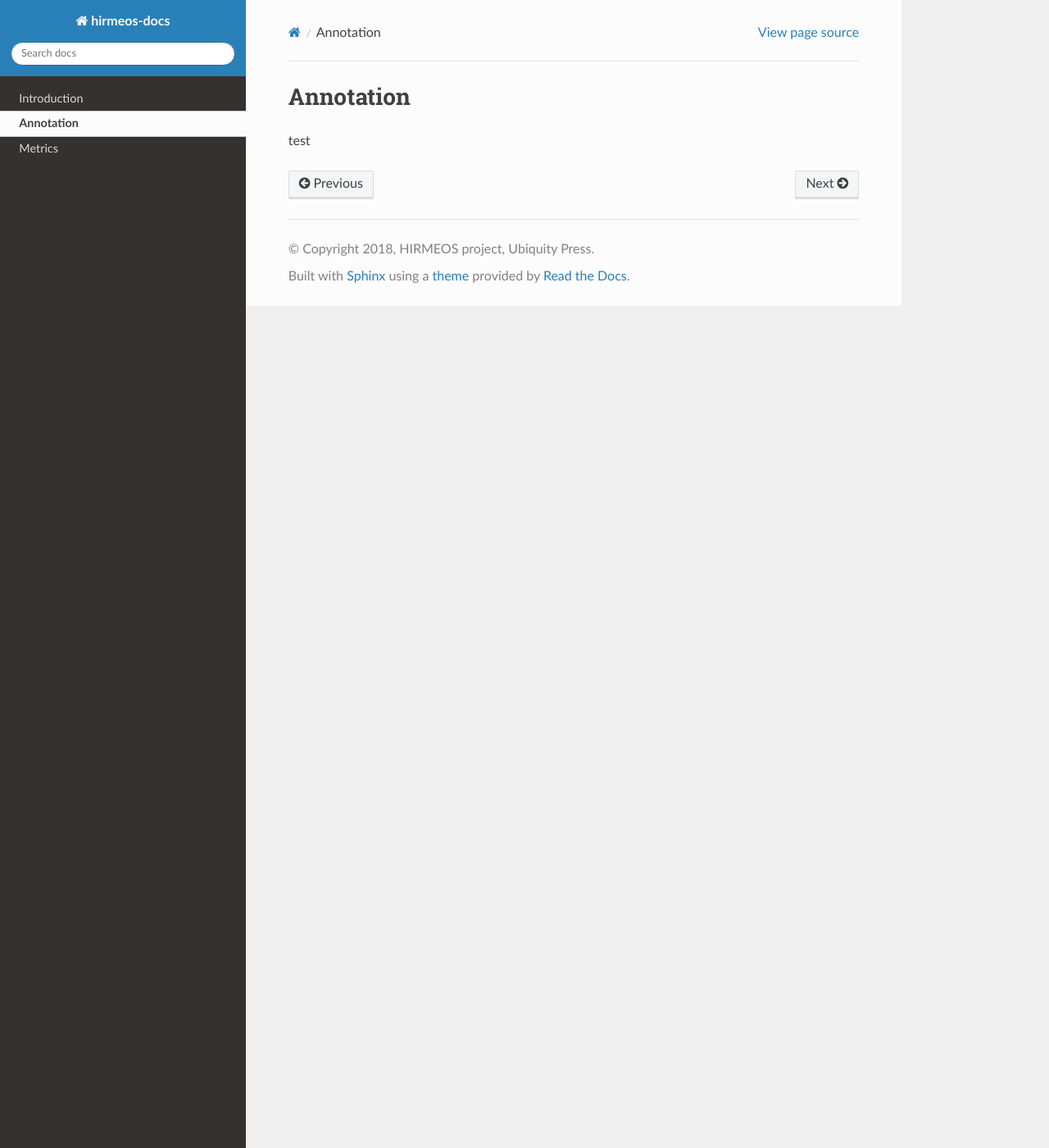
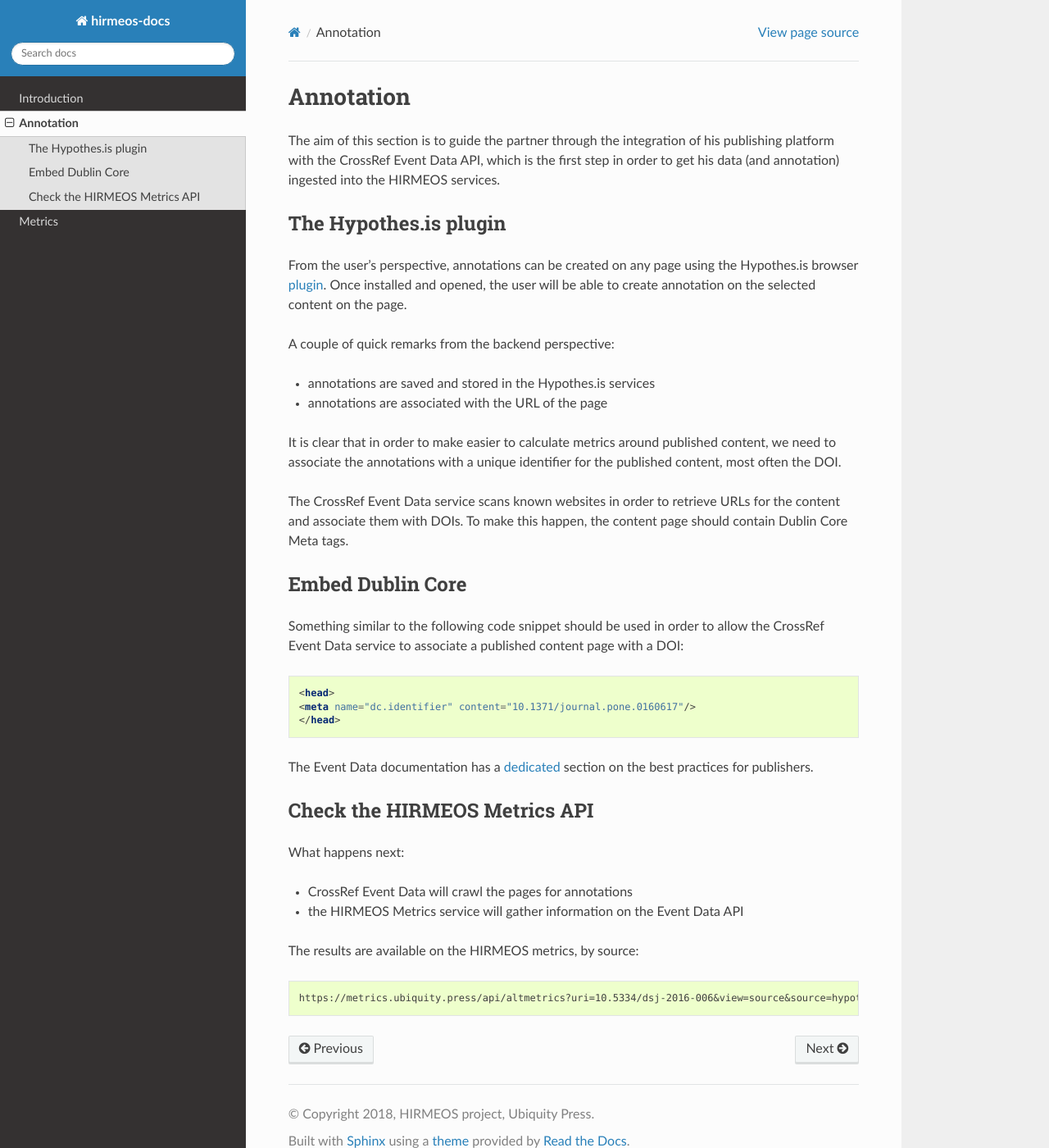
Before and after one commit to hirmeos/altmetrics, a Sphinx documentation site: the page built from docs/source/annotation/index.rst, in a window 1280 px wide and 1400 px high. Shown: the whole window at 82% size. Built offline with Sphinx 7.4.7 and the Read the Docs theme 2.0.0, drawn with Linux system fonts in a browser that asks for light colours.

Commit message:
added docs

```diff
--- a/docs/source/annotation/index.rst
+++ b/docs/source/annotation/index.rst
@@ -1,4 +1,60 @@
 Annotation
 ==========
 
-test
+The aim of this section is to guide the partner through the integration of his
+publishing platform with the CrossRef Event Data API, which is the first step in
+order to get his data (and annotation) ingested into the HIRMEOS services.
+
+The Hypothes.is plugin
+----------------------
+
+From the user's perspective, annotations can be created on any page using the
+Hypothes.is browser plugin_. Once installed and opened, the user will be able to
+create annotation on the selected content on the page.
+
+A couple of quick remarks from the backend perspective:
+
+* annotations are saved and stored in the Hypothes.is services
+* annotations are associated with the URL of the page
+
+It is clear that in order to make easier to calculate metrics around published
+content, we need to associate the annotations with a unique identifier for the
+published content, most often the DOI.
+
+The CrossRef Event Data service scans known websites in order to retrieve URLs
+for the content and associate them with DOIs. To make this happen, the content
+page should contain Dublin Core Meta tags.
+
+.. _plugin: https://web.hypothes.is/start/
+
+Embed Dublin Core
+-----------------
+
+Something similar to the following code snippet should be used in order to allow
+the CrossRef Event Data service to associate a published content page with a
+DOI:
+
+.. code-block:: html
+
+    <head>
+    <meta name="dc.identifier" content="10.1371/journal.pone.0160617"/>
+    </head>
+
+The Event Data documentation has a dedicated_ section on the best practices for
+publishers.
+
+.. _dedicated: https://www.eventdata.crossref.org/guide/best-practice/publishers-best-practice/
+
+Check the HIRMEOS Metrics API
+-----------------------------
+
+What happens next:
+
+* CrossRef Event Data will crawl the pages for annotations
+* the HIRMEOS Metrics service will gather information on the Event Data API
+
+The results are available on the HIRMEOS metrics, by source:
+
+.. code-blocK:: guess
+
+    https://metrics.ubiquity.press/api/altmetrics?uri=10.5334/dsj-2016-006&view=source&source=hypothesis
--- a/docs/source/intro.rst
+++ b/docs/source/intro.rst
@@ -1,10 +1,5 @@
 Introduction
 ============
-
-Welcome to the HIRMEOS annotation / metrics documentation.
-
-The aim of this project is to document two of the services developed as part of
-the HIRMEOS project.
 
 What is this supposed to be?
 ----------------------------
```
Also changed, not shown: docs/source/index.rst (+7 -2 lines).
